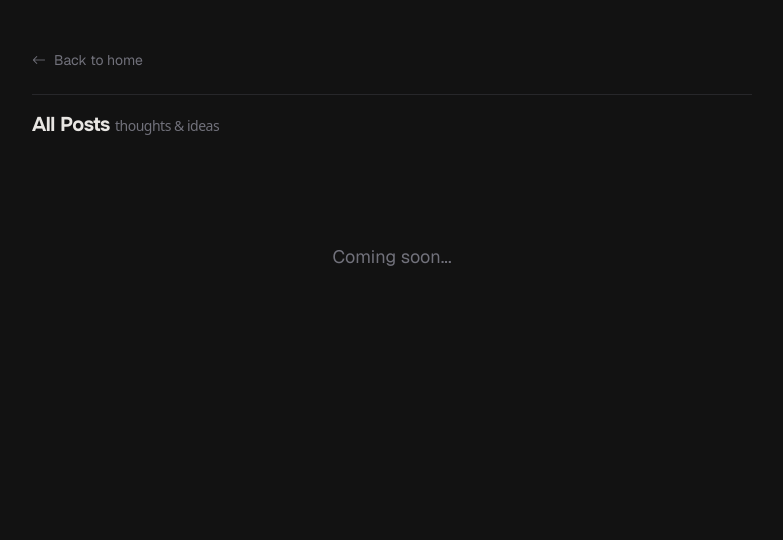
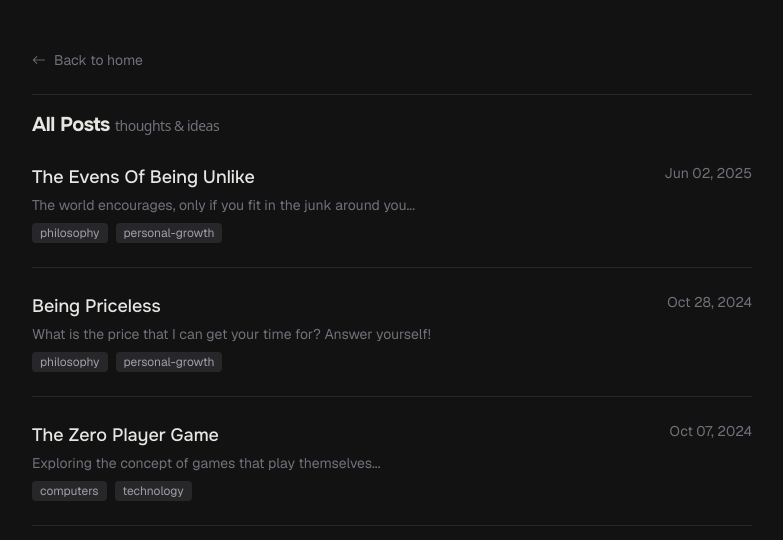
Before and after one commit to priyankaforu/blog, a Next.js app in the folder portfolio-v2/: page /blog in a window 1280 px wide. Shown: the top 540 px of the page, without its empty margins (248-1031 px from the left). Built offline with nearby package versions, Linux system fonts and the light colour scheme; no server answers.

Commit message:
blog rendering fixed to display on the page

```diff
--- a/portfolio-v2/src/app/blog/page.tsx
+++ b/portfolio-v2/src/app/blog/page.tsx
@@ -78,8 +78,44 @@ export default async function BlogPage() {
         </h1>
       </div>
 
-      <div className="flex items-center justify-center py-20">
-        <p className="text-zinc-500 text-lg">Coming soon...</p>
+      <div className="space-y-6">
+        {posts.map((post: Post) => (
+          <Link
+            key={post._id}
+            href={`/blog/${post.slug.current}`}
+            className="block group"
+          >
+            <article className="border-b border-zinc-800 pb-6">
+              <div className="flex items-start justify-between gap-4">
+                <div className="flex-1">
+                  <h2 className="text-lg font-medium group-hover:text-blue-400 transition-colors">
+                    {post.title}
+                  </h2>
+                  {post.excerpt && (
+                    <p className="text-zinc-500 text-sm mt-1 line-clamp-2">
+                      {post.excerpt}
+                    </p>
+                  )}
+                  {post.tags && post.tags.length > 0 && (
+                    <div className="flex gap-2 mt-2">
+                      {post.tags.map((tag: string) => (
+                        <span
+                          key={tag}
+                          className="text-xs px-2 py-0.5 rounded bg-zinc-800 text-zinc-400"
+                        >
+                          {tag}
+                        </span>
+                      ))}
+                    </div>
+                  )}
+                </div>
+                <time className="text-sm text-zinc-500 whitespace-nowrap">
+                  {formatDate(post.publishedAt)}
+                </time>
+              </div>
+            </article>
+          </Link>
+        ))}
       </div>
     </main>
   )
```
